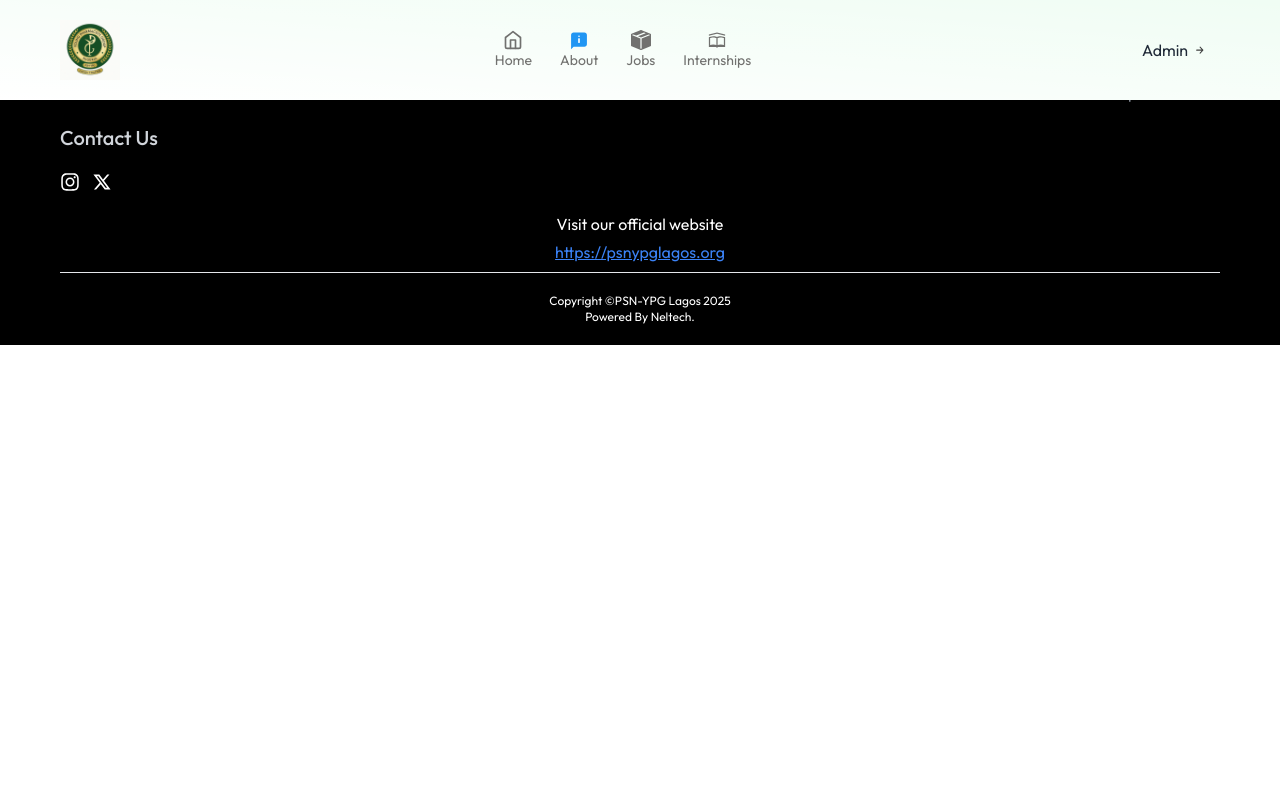
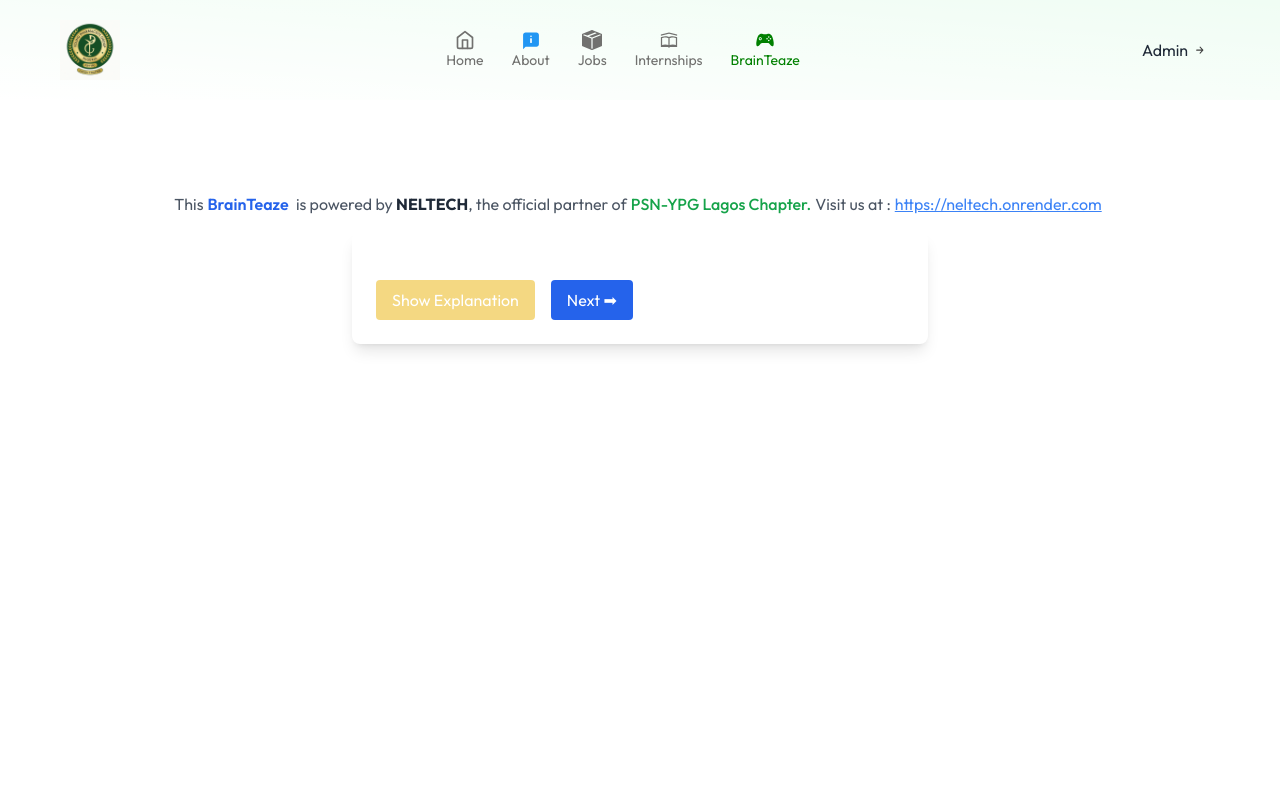
Before and after one commit to Tech041/psn-ypg, a React (Vite) app in the folder client/: page /revision-questions in a window 1280 px wide. Shown: the top 800 px of the page. Built offline with nearby package versions, Linux system fonts and the light colour scheme; no server answers.

Commit message:
add quiz page

```diff
--- a/client/src/App.jsx
+++ b/client/src/App.jsx
@@ -3,6 +3,7 @@ import { ToastContainer } from "react-toastify";
 import Navbar from "./components/Navbar";
 import React from "react";
 import Footer from "./components/Footer";
+import NotFound from "./pages/NotFound";
 
 // Dynamic imports.
 const Home = React.lazy(() => import("./pages/Home"));
@@ -14,6 +15,7 @@ const WhyUs = React.lazy(() => import("./pages/WhyUs"));
 const OurBlog = React.lazy(() => import("./pages/OurBlog"));
 const About = React.lazy(() => import("./pages/About"));
 const Internships = React.lazy(() => import("./pages/Internships"));
+const RevisionQuestions = React.lazy(() => import("./pages/RevisionQuestions"));
 
 const App = () => {
   return (
@@ -30,6 +32,8 @@ const App = () => {
         <Route path="/login" element={<Login />} />
         <Route path="/about" element={<About />} />
         <Route path="/internships" element={<Internships />} />
+        <Route path="/revision-questions" element={<RevisionQuestions />} />
+        <Route path="/*" element={<NotFound />} />
       </Routes>
       <Footer />
     </div>
--- a/client/src/components/Navbar.jsx
+++ b/client/src/components/Navbar.jsx
@@ -81,6 +81,14 @@ const Navbar = () => {
                 >
                   <Link to={"/internships"}>Internships</Link>
                 </li>
+                 <li
+                  onClick={() => {
+                    setOpen((prev) => !prev), scrollTo(0, 0);
+                  }}
+                  className=""
+                >
+                  <Link to={"/revision-questions"}>BrainTeaze</Link>
+                </li>
                 {token && (
                   <li
                     onClick={() => {
--- a/client/src/components/NavbarLinks.jsx
+++ b/client/src/components/NavbarLinks.jsx
@@ -3,6 +3,7 @@ import { AiFillMedicineBox } from "react-icons/ai";
 import { BsFillBoxSeamFill } from "react-icons/bs";
 import { FcAbout } from "react-icons/fc";
 import { FiHome } from "react-icons/fi";
+import { IoLogoGameControllerB } from "react-icons/io";
 import { LiaSchoolSolid } from "react-icons/lia";
 import { NavLink } from "react-router-dom";
 import { AppContext } from "../context/AppContext";
@@ -41,11 +42,25 @@ const NavbarLinks = () => {
           </span>
           <span className="text-sm">Jobs</span>
         </NavLink>
-        <NavLink onClick={() => scrollTo(0, 0)} to={"/internships"} className={listStyle}>
+        <NavLink
+          onClick={() => scrollTo(0, 0)}
+          to={"/internships"}
+          className={listStyle}
+        >
           <span className="flex items-center justify-center">
             <LiaSchoolSolid size={20} />
           </span>
           <span className="text-sm">Internships</span>
+        </NavLink>
+        <NavLink
+          onClick={() => scrollTo(0, 0)}
+          to={"/revision-questions"}
+          className={listStyle}
+        >
+          <span className="flex items-center justify-center">
+            <IoLogoGameControllerB size={20} />
+          </span>
+          <span className="text-sm">BrainTeaze</span>
         </NavLink>
         {token && (
           <NavLink
--- /dev/null
+++ b/client/src/components/Quiz.jsx
@@ -0,0 +1,121 @@
+import { useState } from "react";
+import { ToastContainer, toast } from "react-toastify";
+import "react-toastify/dist/ReactToastify.css";
+
+const Quiz = ({ questions }) => {
+  const [currentIndex, setCurrentIndex] = useState(0);
+  const [selected, setSelected] = useState(null);
+  const [showExplanation, setShowExplanation] = useState(false);
+
+  const current = questions[currentIndex];
+
+  const handleOptionClick = (i) => {
+    setSelected(i);
+    setShowExplanation(true);
+
+    if (i === current?.correctAnswerIndex) {
+      toast.success("✅ Correct!", {
+        position: "top-center",
+        autoClose: 2000,
+      });
+    } else {
+      toast.error("❌ Incorrect!", {
+        position: "top-center",
+        autoClose: 2000,
+      });
+    }
+  };
+
+  const handleToggleExplanation = () => {
+    setShowExplanation((prev) => !prev);
+  };
+
+  const handleNext = () => {
+    setSelected(null);
+    setShowExplanation(false);
+    setCurrentIndex((prev) => Math.min(prev + 1, questions?.length - 1));
+  };
+
+  return (
+    <div className="flex items-center justify-center p-4">
+      <ToastContainer />
+      <div className="max-w-xl w-full bg-white shadow-lg rounded-lg p-6">
+        {/* <h2 className="text-xl font-semibold mb-4">
+          Question {currentIndex + 1} of {questions?.length}
+        </h2> */}
+
+        <div className="mb-6">
+          <p className="text-lg font-medium text-gray-800">
+            {current?.question}
+          </p>
+        </div>
+
+        <ul className="space-y-3">
+          {current?.options?.map((option, i) => {
+            const isCorrect = i === current?.correctAnswerIndex;
+            const isSelected = i === selected;
+
+            let base = "px-4 py-2 rounded-lg cursor-pointer border transition";
+            let style = "border-gray-300 bg-gray-50 hover:bg-blue-100";
+
+            if (showExplanation) {
+              if (isSelected && isCorrect) {
+                style = "bg-green-100 border-green-500 text-green-800";
+              } else if (isSelected && !isCorrect) {
+                style = "bg-red-100 border-red-500 text-red-800";
+              } else if (isCorrect) {
+                style = "bg-green-50 border-green-400 text-green-700";
+              }
+            } else if (isSelected) {
+              style = "bg-blue-100 border-blue-400";
+            }
+
+            return (
+              <li
+                key={i}
+                className={`${base} ${style}`}
+                onClick={() => handleOptionClick(i)}
+              >
+                {option}
+              </li>
+            );
+          })}
+        </ul>
+
+        <div className="mt-6 flex gap-4">
+          <button
+            onClick={handleToggleExplanation}
+            disabled={selected === null}
+            className={`px-4 py-2 rounded bg-yellow-500 text-white hover:bg-yellow-600 transition ${
+              selected === null ? "opacity-50 cursor-not-allowed" : ""
+            }`}
+          >
+            {showExplanation ? "Hide Explanation" : "Show Explanation"}
+          </button>
+
+          <button
+            onClick={handleNext}
+            disabled={currentIndex === questions?.length - 1}
+            className={`px-4 py-2 rounded bg-blue-600 text-white hover:bg-blue-700 transition ${
+              currentIndex === questions?.length - 1
+                ? "opacity-50 cursor-not-allowed"
+                : ""
+            }`}
+          >
+            {currentIndex === questions?.length - 1 ? "Finish" : "Next ➡"}
+          </button>
+        </div>
+
+        {showExplanation && (
+          <div className="mt-6 p-4 bg-yellow-50 border-l-4 border-yellow-400 rounded">
+            <p className="text-sm text-yellow-800">
+              <strong>Explanation:</strong> {current?.explanation}
+            </p>
+          </div>
+        )}
+      </div>
+    </div>
+  );
+};
+
+export default Quiz;
--- a/client/src/context/AppContext.jsx
+++ b/client/src/context/AppContext.jsx
@@ -42,8 +42,6 @@ export const AppContextProvider = ({ children }) => {
   const fetchAllJobs = async () => {
     const { data } = await apiRequest.get("/api/fetch-jobs");
     if (data.success) {
-      console.log("intern", data.internPosts);
-      console.log("jobs", data.jobPosts);
       setJobs(data.jobPosts);
       setInternship(data.internPosts);
       setJobIsLoading(false);
--- a/client/src/pages/About.jsx
+++ b/client/src/pages/About.jsx
@@ -27,7 +27,7 @@ const About = () => {
           <p className="py-2">
             The PSN-YPG Job Portal is a smart, user-friendly platform designed
             to make job hunting  and internship placement easier for pharmacists. Built specifically for
-            the of PSN-YPG Lagos chapter, it connects pharmacy professionals
+            the  PSN-YPG Lagos chapter, it connects pharmacy professionals
             with the opportunities they deserve—quickly and efficiently
           </p>
           <p className="py-2">
--- /dev/null
+++ b/client/src/pages/NotFound.jsx
@@ -0,0 +1,13 @@
+import React from "react";
+
+const NotFound = () => {
+  return (
+    <section className=" pt-20 min-h-screen w-full">
+      <h1 className="text-xl text-red-600 capitalize mt-20 text-center ">
+        Page not found
+      </h1>
+    </section>
+  );
+};
+
+export default NotFound;
--- /dev/null
+++ b/client/src/pages/RevisionQuestions.jsx
@@ -0,0 +1,59 @@
+import React, { useEffect, useState } from "react";
+import apiRequest from "../utils/apiRequest";
+import Quiz from "../components/Quiz";
+import Spinner from "../components/Spinner";
+
+const RevisionQuestions = () => {
+  const [quiz, setQuiz] = useState([]);
+  const [loading, setLoading] = useState(false);
+
+  const fetchQuestions = async () => {
+    setLoading(true);
+    try {
+      const { data } = await apiRequest.get("/api/questions");
+      if (data.success) {
+        setQuiz(data.questions);
+        setLoading(false);
+      }
+    } catch (error) {
+      console.log(error);
+      setLoading(false);
+    }
+  };
+  useEffect(() => {
+    fetchQuestions();
+  }, []);
+
+  return (
+    <section className=" min-h-screen w-full">
+      <div className="container">
+        <div className="mt-20 pt-20">
+          <h2 className="text-center text-base text-gray-600 mt-8">
+            This
+            <span className="font-semibold text-blue-600 px-1">
+              BrainTeaze
+            </span>{" "}
+            is powered by{" "}
+            <span className="font-bold text-gray-800">NELTECH</span>, the
+            official partner of
+            <span className="text-green-600 font-medium px-1">
+              PSN-YPG Lagos Chapter.
+            </span>
+            Visit us at :
+            <a
+              href="https://neltech.onrender.com"
+              target="_blank"
+              rel="noopener noreferrer"
+              className="text-blue-500 underline hover:text-blue-700 px-1"
+            >
+              https://neltech.onrender.com
+            </a>
+          </h2>
+          {loading ? <Spinner /> : <Quiz questions={quiz} />}
+        </div>
+      </div>
+    </section>
+  );
+};
+
+export default RevisionQuestions;
```
